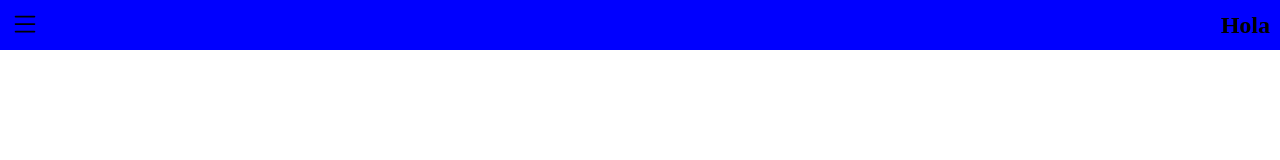
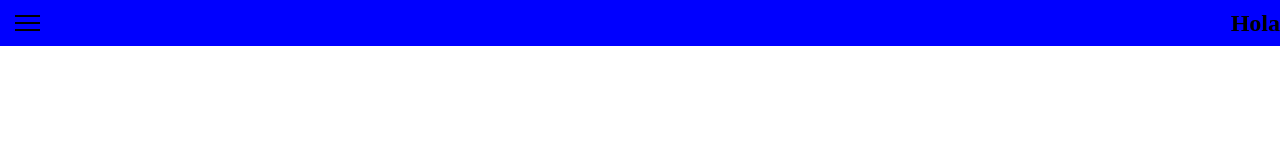
Before and after one commit to cuncunfacu/componentes-html-css, a plain HTML site: page nav-bars/index.html in a window 1280 px wide. Drawn offline with Linux system fonts and the light colour scheme.

Commit message:
layout barra

```diff
--- a/nav-bars/index.html
+++ b/nav-bars/index.html
@@ -11,11 +11,11 @@
 
 <body>
     <nav>
-        <svg xmlns="http://www.w3.org/2000/svg" width="30" height="30" fill="currentColor" class="bi bi-list"
-            viewBox="0 0 16 16">
-            <path fill-rule="evenodd"
-                d="M2.5 11.5A.5.5 0 0 1 3 11h10a.5.5 0 0 1 0 1H3a.5.5 0 0 1-.5-.5zm0-4A.5.5 0 0 1 3 7h10a.5.5 0 0 1 0 1H3a.5.5 0 0 1-.5-.5zm0-4A.5.5 0 0 1 3 3h10a.5.5 0 0 1 0 1H3a.5.5 0 0 1-.5-.5z" />
-        </svg>
+        <div class="hamburger">
+            <div class="line"></div>
+            <div class="line"></div>
+            <div class="line"></div>
+        </div>
         <h1>Hola</h1>
     </nav>
 </body>
--- a/nav-bars/style.scss
+++ b/nav-bars/style.scss
@@ -4,9 +4,21 @@
   box-sizing: border-box;
 }
 nav {
-  padding: 10px;
   background-color: blue;
   display: flex;
   justify-content: space-between;
   align-items: center;
 }
+
+.hamburger {
+  margin: 15px;
+  height: 16px;
+  display: flex;
+  flex-direction: column;
+  justify-content: space-between;
+}
+.line {
+  background-color: black;
+  height: 2px;
+  width: 25px;
+}
```
Also changed, not shown: nav-bars/style.css, 1 other file.
